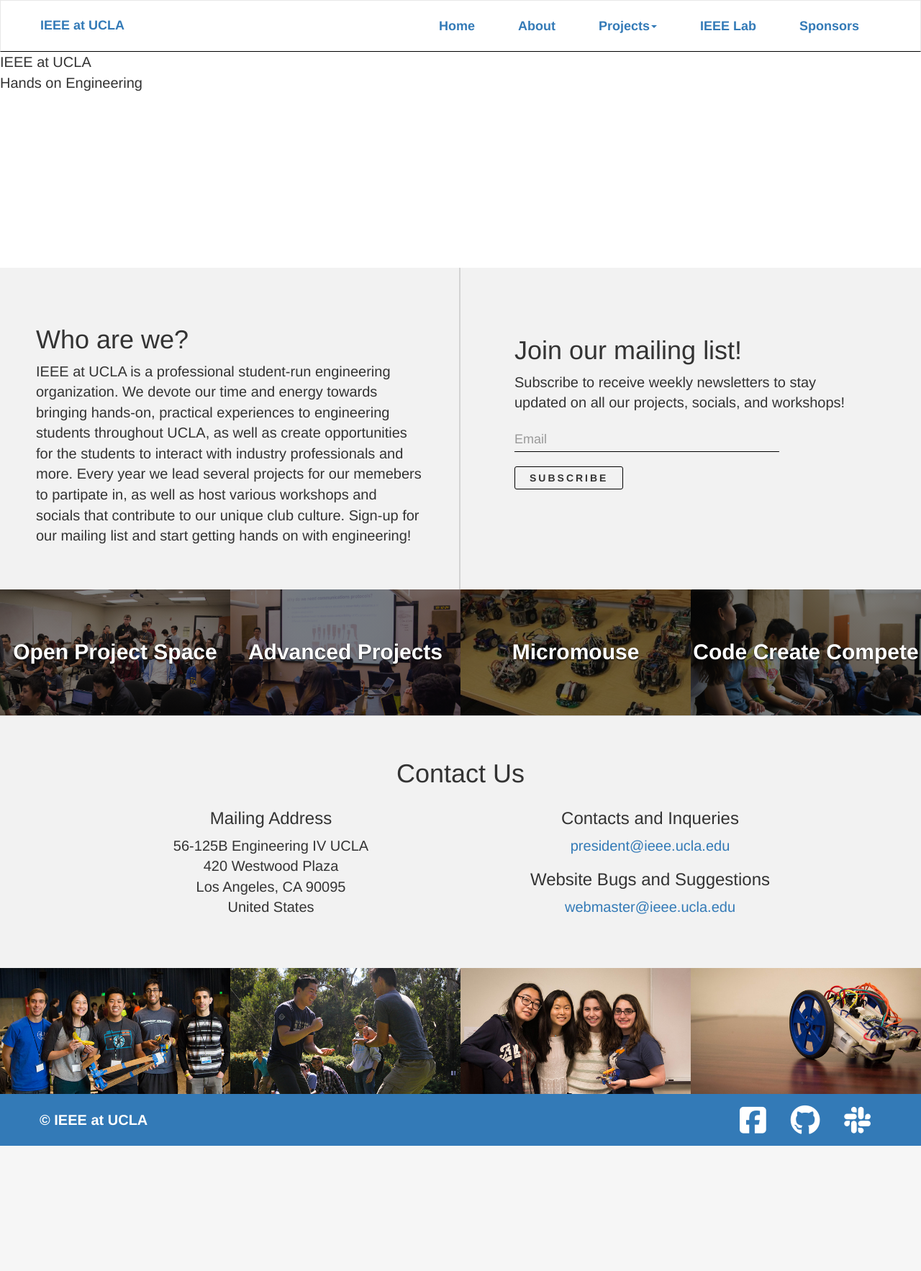
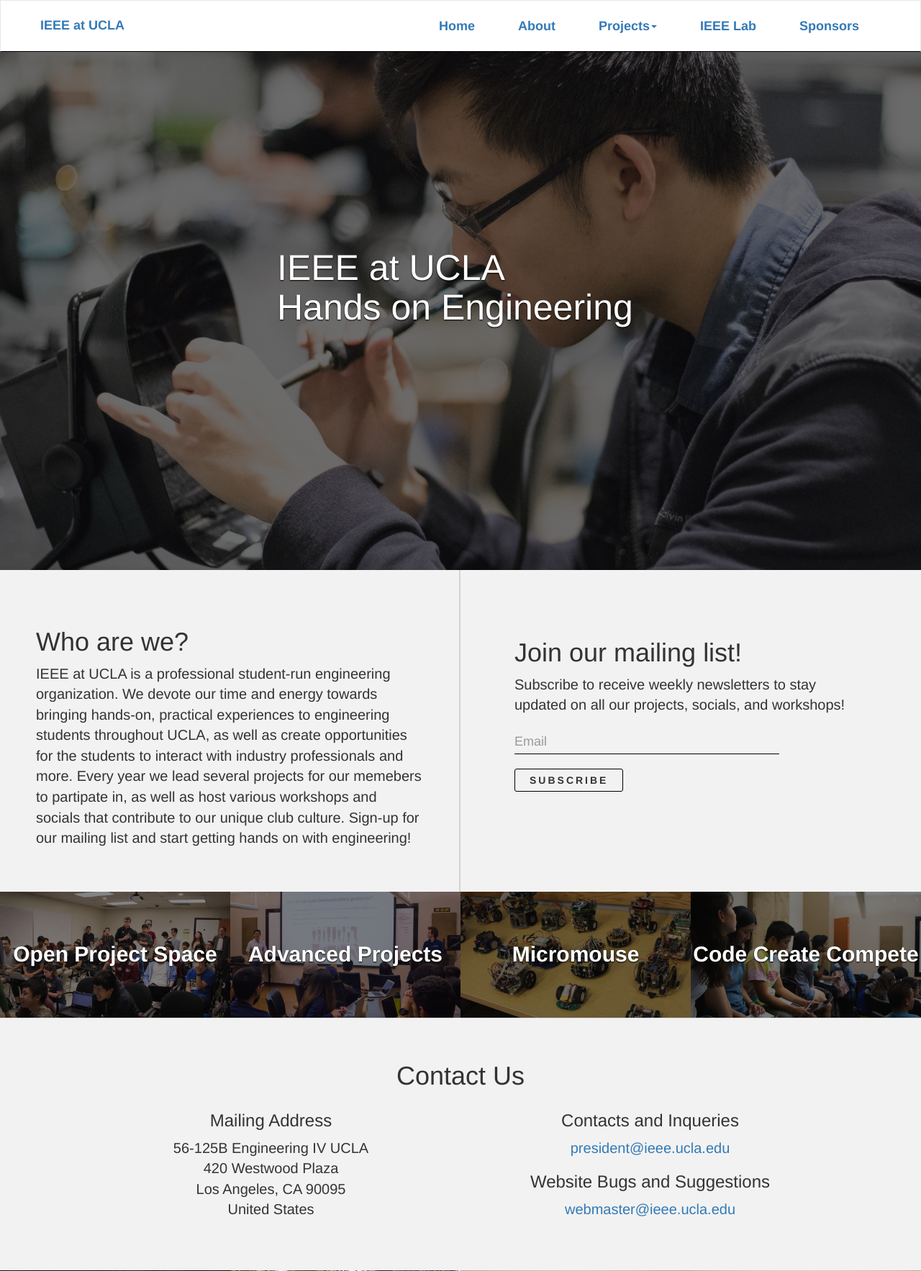
Before and after one commit to UCLA-IEEE/ieeebruins.com, a PHP site: page / in a window 1280 px wide. Shown: the top 1766 px of the page at 72% size. Before the commit the page ends 1592 px from the top, so only its background shows below. Run offline with PHP 8.4, Linux system fonts and the light colour scheme; some libraries are stand-ins or nearby versions.

Commit message:
decorated billboard with a backgorund image and centered the billboard text

```diff
--- a/css/index.css
+++ b/css/index.css
@@ -1,4 +1,7 @@
 /* GENERAL ELEMENTS */
+html, body {
+    height: 100%;
+}
 
 p {
     font-size: 20px;
@@ -8,7 +11,36 @@
 /* HOME BILLBOARD */
 
 .home-billboard {
-    height: 300px;
+    height: 90%;
+    background: linear-gradient(rgba(10, 10, 10, 0.6), rgba(10, 10, 10, 0.6)),
+        url('../images/kenny.jpg') center no-repeat;
+    background-size: cover;
+}
+
+.billboard-text h1 {
+    margin: 0;
+    color: white;
+    font-size: 50px;
+    text-shadow: 0px 1px 2px #000000;
+}
+
+.billboard-text {
+    position: absolute;
+    width: 510px;
+    left: 50%;
+    top: 50%;
+    transform: translate(-50%, -50%);
+    -webkit-transform: translate(-50%, -50%);
+}
+
+@media (max-width: 630px) {
+    .billboard-text {
+        width: 300px;
+        transform: translate(-45%, -50%);
+    }
+    .billboard-text h1 {
+        font-size: 40px;
+    }
 }
 
 /* DESCRIPTION AND MAILING LIST */
--- a/index.php
+++ b/index.php
@@ -26,8 +26,10 @@
 
     <!-- HOME BILLBOARD -->
     <div class='home-billboard'>
-        <p>IEEE at UCLA</p>
-        <p>Hands on Engineering</p>
+        <div class='billboard-text'>
+            <h1>IEEE at UCLA</h1>
+            <h1>Hands on Engineering</h1>
+        </div>
     </div>
 
     <!-- DESCRIPTION -->
```
Also changed, not shown: images/kenny.jpg (added).
